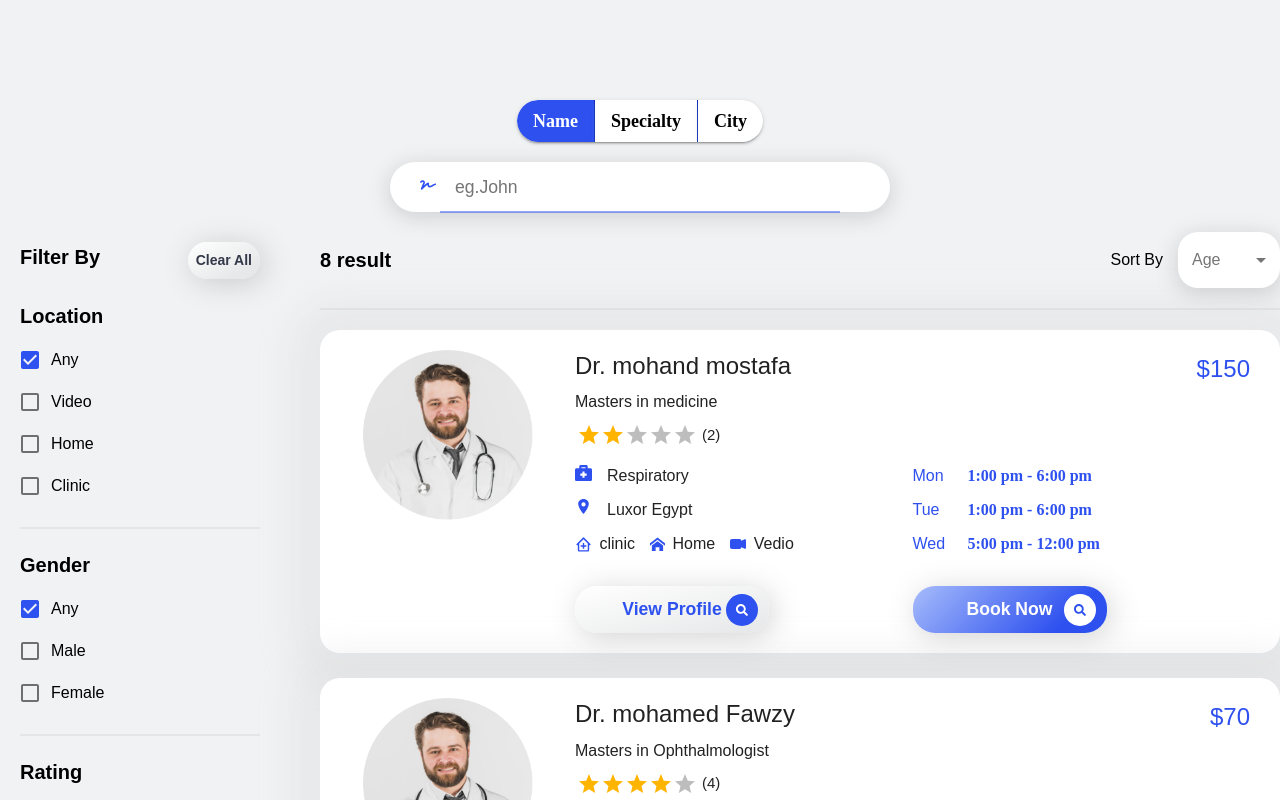
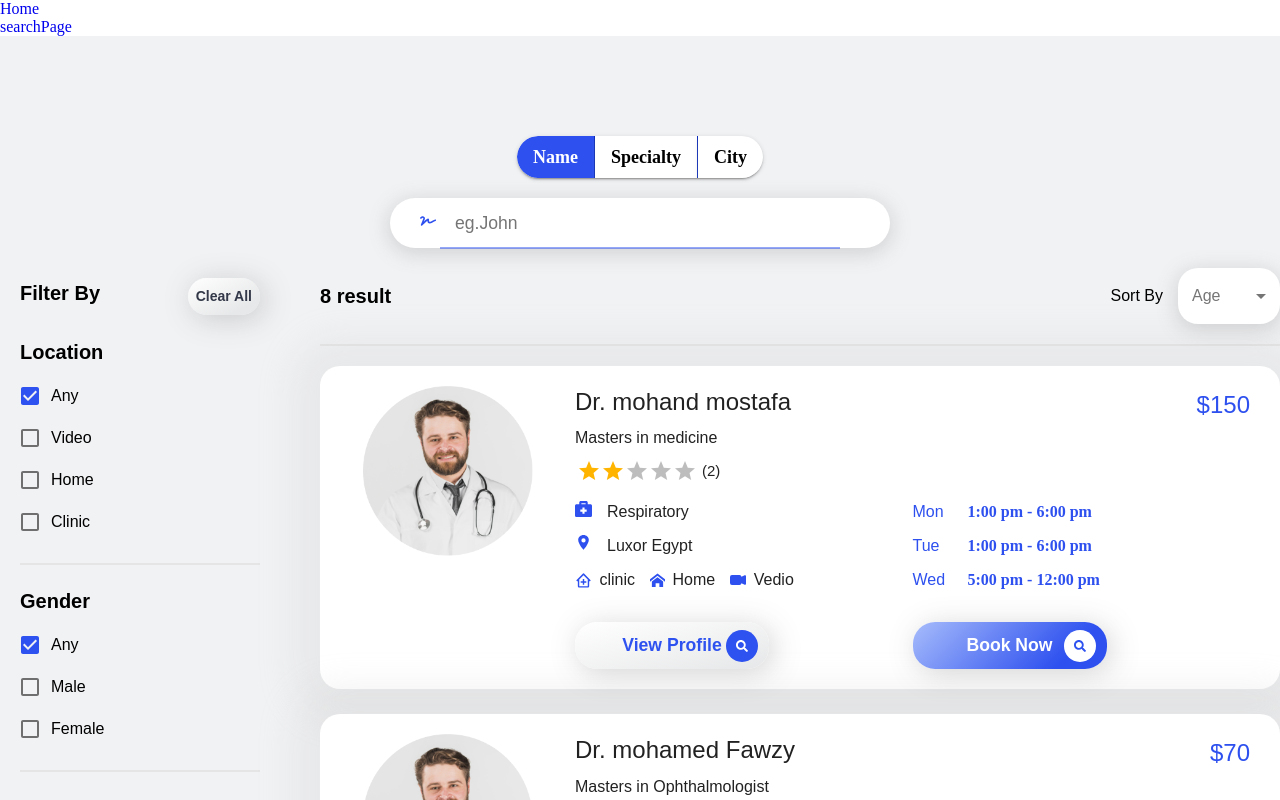
Before and after one commit to afifym/healovo, a React (Create React App) app: page /Searchresult in a window 1280 px wide. Shown: the top 800 px of the page. Built offline with nearby package versions, Linux system fonts and the light colour scheme.

Commit message:
finishing steup from qs

```diff
--- a/package.json
+++ b/package.json
@@ -9,9 +9,11 @@
     "@testing-library/react": "^11.2.6",
     "@testing-library/user-event": "^12.8.3",
     "fuse.js": "^6.4.6",
+    "query-string": "^7.0.0",
     "react": "^17.0.2",
     "react-dom": "^17.0.2",
     "react-icons": "^4.2.0",
+    "react-router-dom": "^5.2.0",
     "react-scripts": "4.0.3",
     "styled-components": "^5.2.3",
     "web-vitals": "^1.1.1"
--- a/src/App.js
+++ b/src/App.js
@@ -1,5 +1,6 @@
 import SearchPage from "./components/SearchPage/SearchPage";
 import ViewProfilePage from "./components/viewProfilePage/ViewProfilePage";
+import { BrowserRouter as Router, Switch, Route, Link } from "react-router-dom";
 
 function App() {
   const doctor = {
@@ -35,10 +36,31 @@ function App() {
   };
 
   return (
-    <div>
-      <SearchPage />
-      <ViewProfilePage doctor={doctor} />
-    </div>
+    <Router>
+      <div>
+        <nav>
+          <ul>
+            <li>
+              <Link to="/">Home</Link>
+            </li>
+            <li>
+              <Link to="/Searchresult">searchPage</Link>
+            </li>
+          </ul>
+        </nav>
+        <div>
+          <Switch>
+            <Route exact path="/">
+              <h1>welcome to home</h1>
+            </Route>
+            <Route path="/Searchresult" component={SearchPage}></Route>
+            <Route path="/viewprofile">
+              <ViewProfilePage doctor={doctor} />
+            </Route>
+          </Switch>
+        </div>
+      </div>
+    </Router>
   );
 }
 
--- a/src/components/SearchPage/SearchPage.jsx
+++ b/src/components/SearchPage/SearchPage.jsx
@@ -13,6 +13,8 @@ import { DoctorsData } from "../../DoctorsData";
 import SearchResultHeader from "./SearchResultHeader";
 import { useEffect } from "react";
 import Fuse from "fuse.js";
+
+import qs from "query-string";
 
 const defaultFilterSetting = [
   {
@@ -48,7 +50,7 @@ const defaultFilterSetting = [
   },
 ];
 
-const SearchPage = () => {
+const SearchPage = ({ location }) => {
   const [doctors, setdoctors] = useState(DoctorsData);
   const [doctorsFilter, setDoctorsFilter] = useState(doctors);
   const [filterSettings, setFilterSettings] = useState(defaultFilterSetting);
@@ -63,6 +65,9 @@ const SearchPage = () => {
     setPage(value);
   };
 
+  const handleQuerySring = () => {
+    console.log("location.search", qs.parse(location.search));
+  };
   const handlePaginationSearch = (event, value) => {
     const doctorsCopy = JSON.parse(JSON.stringify(doctorsFilter));
 
@@ -215,6 +220,7 @@ const SearchPage = () => {
   useEffect(() => {
     setdoctorPagination(handlePaginationSearch(1));
     setPage(1);
+    handleQuerySring();
   }, [doctorsFilter]);
 
   const fuse = new Fuse(doctorsFilter, {
--- a/src/components/viewProfilePage/doctorViewCard/DoctorViewCard.jsx
+++ b/src/components/viewProfilePage/doctorViewCard/DoctorViewCard.jsx
@@ -27,9 +27,10 @@ const CustomePaper = styled(Paper)`
     padding: 20px 30px;
   }
   @media (max-width: 959px) {
-    padding: 20px 15px;
+    padding: 20px 25px;
 
     margin: 25px auto;
+    margin-bottom: 50px;
   }
   @media (max-width: 340px) {
     padding: 20px 15px;
```
Also changed, not shown: 1 other file (tests, documents, lock files or other folders).
